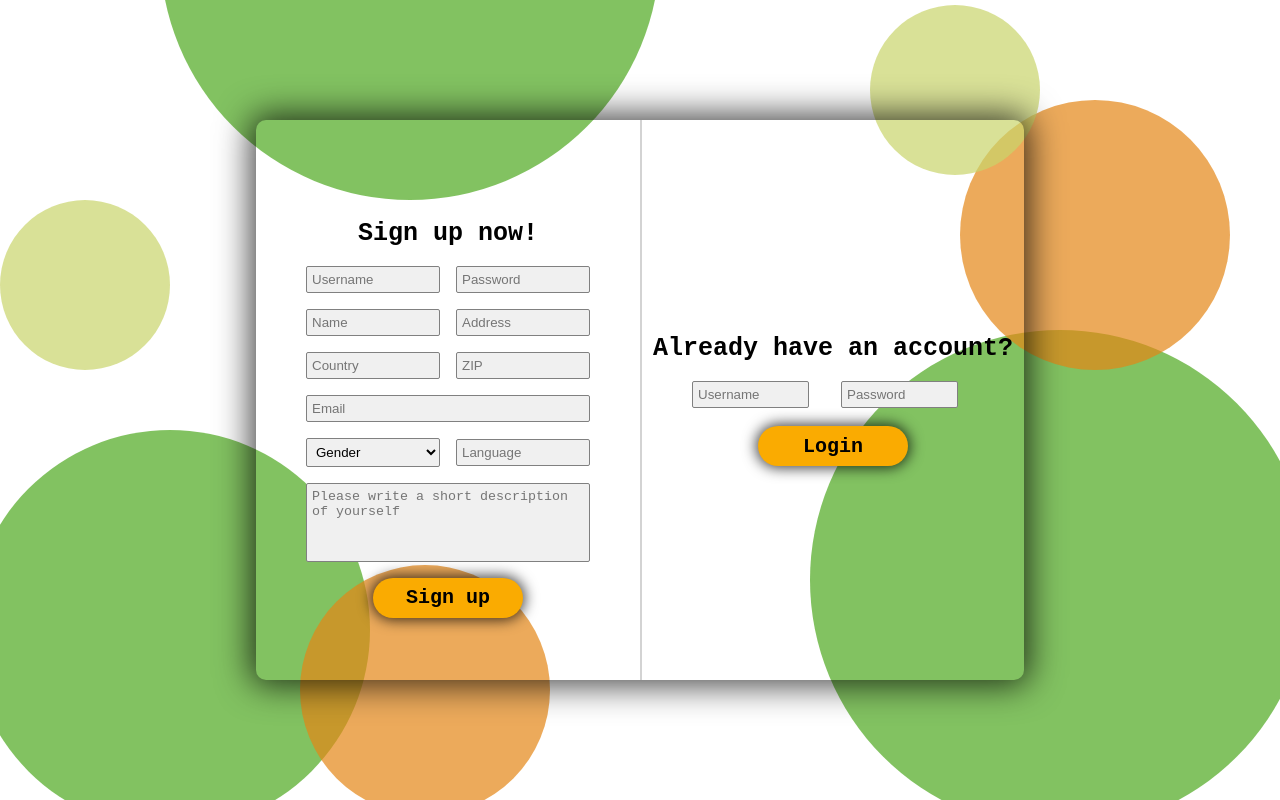
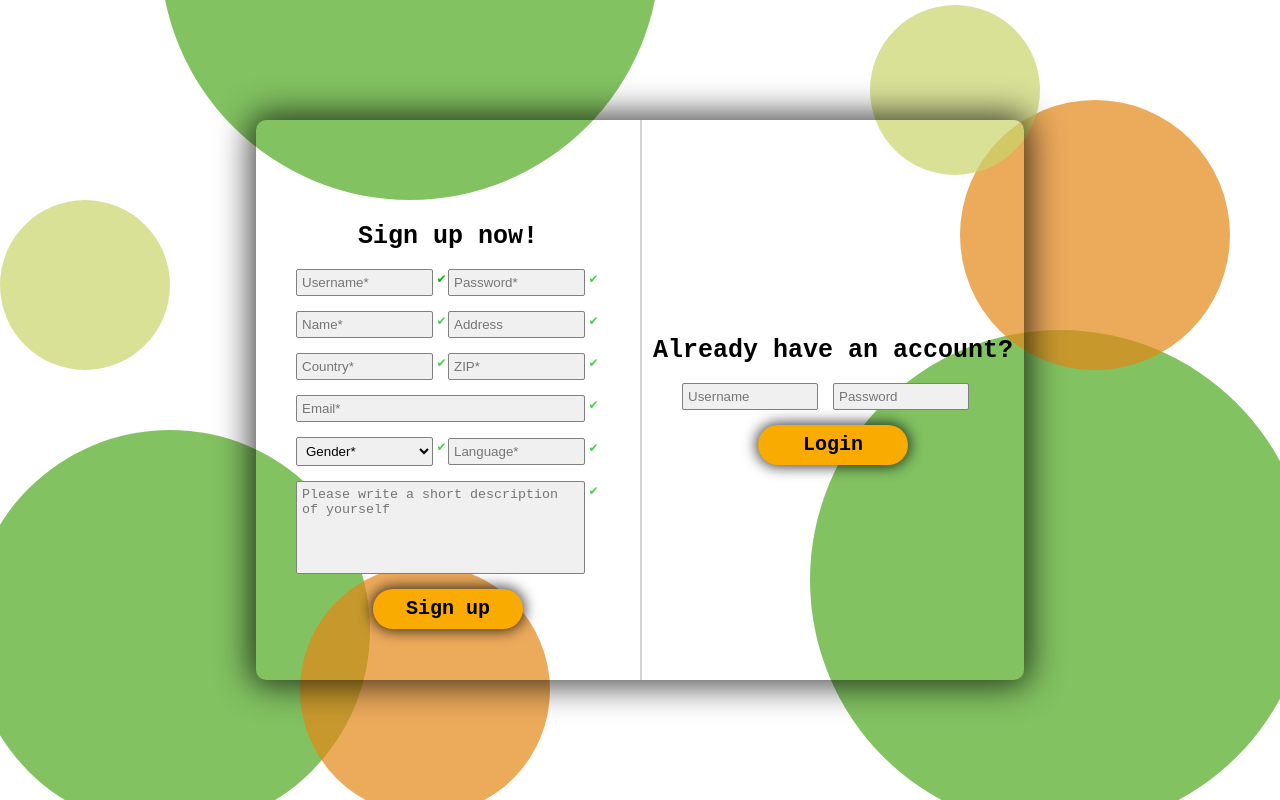
Before and after one commit to TudorMagirescu/TudorMagirescu.github.io, a plain HTML site: page index.html in a window 1280 px wide. Drawn offline with nearby package versions, Linux system fonts and the light colour scheme.

Commit message:
Code skeleton for js form validation

```diff
--- a/css/index-style.css
+++ b/css/index-style.css
@@ -30,20 +30,75 @@ form {
     align-items: center;
     justify-content: center;
     flex-wrap: wrap;
-    padding-inline: 50px;
-    gap: 1em;
+    padding-inline: 40px;
+}
+
+.sign-up-form-div {
+    width: 50%;
+    display: flex;
+    flex-wrap: wrap;
+    margin-bottom: 15px;
+    justify-content: space-between;
+}
+
+/* input:invalid, textarea:invalid, select:invalid {
+    border-color: rgb(255, 0, 0);
+}
+
+input:valid, textarea:valid, select:valid {
+    border-color: rgb(0, 180, 0);
+} */
+
+input:invalid + div .cross-tick::before {
+    font-size: 12px;
+    content: "✖";
+    color: red;
+}
+
+input:valid + div .cross-tick::before {
+    font-size: 12px;
+    content: "✔";
+    color: rgb(0, 180, 0);
+}
+
+select:invalid + div .cross-tick::before {
+    font-size: 12px;
+    content: "✖";
+    color: red;
+}
+
+select:valid + div .cross-tick::before {
+    font-size: 12px;
+    content: "✔";
+    color: rgb(0, 180, 0);
+}
+
+textarea:invalid + div .cross-tick::before {
+    font-size: 12px;
+    content: "✖";
+    color: red;
+}
+
+textarea:valid + div .cross-tick::before {
+    font-size: 12px;
+    content: "✔";
+    color: rgb(0, 180, 0);
+}
+
+.cross-tick-div {
+    width: 5%;
+    margin-right: 2.5%;
 }
 
 input,
 textarea,
 select {
-    width: 40%;
-    flex-grow: 1;
+    width: 90%;
     border-radius: 2px;
     outline: none;
     background: rgb(240, 240, 240);
     padding: 5px;
-    border: 0.5px solid gray;
+    border: 1px solid gray;
 }
 
 textarea {
--- a/index.html
+++ b/index.html
@@ -30,34 +30,64 @@
         <div class="rectangle">
             <h1>Sign up now!</h1>
             <br>
-            <form>
-                <input type="text" id="username" name="username" placeholder="Username">
+            <form id="sign-up-form">
+                <div class="sign-up-form-div" id="sign-up-username-div">
+                    <input type="text" id="sign-up-username-input" name="username" placeholder="Username*">
+                    <div class="cross-tick-div"><p class="cross-tick"></p></div>
+                </div>
 
-                <input type="text" id="password" name="password" placeholder="Password">
+                <div class="sign-up-form-div" id="sign-up-password-div">
+                    <input type="password" id="sign-up-password-input" name="password" placeholder="Password*">
+                    <div class="cross-tick-div"><span class="cross-tick"></span></div>
+                </div>
 
-                <input type="text" id="name" name="name" placeholder="Name">
+                <div class="sign-up-form-div" id="sign-up-name-div">
+                    <input type="text" id="sign-up-name-input" name="name" placeholder="Name*">
+                    <div class="cross-tick-div"><span class="cross-tick"></span></div>
+                </div>
 
-                <input type="text" id="address" name="address" placeholder="Address">
+                <div class="sign-up-form-div" id="sign-up-address-div">
+                    <input type="text" id="sign-up-address-input" name="address" placeholder="Address">
+                    <div class="cross-tick-div"><span class="cross-tick"></span></div>
+                </div>
 
-                <input type="text" id="country" name="country" placeholder="Country">
+                <div class="sign-up-form-div" id="sign-up-country-div">
+                    <input type="text" id="sign-up-country-input" name="country" placeholder="Country*">
+                    <div class="cross-tick-div"><span class="cross-tick"></span></div>
+                </div>
 
-                <input type="text" id="zip" name="zip" placeholder="ZIP">
+                <div class="sign-up-form-div" id="sign-up-zip-div">
+                    <input type="text" id="sign-up-zip-input" name="zip" placeholder="ZIP*">
+                    <div class="cross-tick-div"><span class="cross-tick"></span></div>
+                </div>
 
-                <input type="text" id="email" name="email" placeholder="Email" style="width: 100%; display: block;">
+                <div class="sign-up-form-div" style="width: 100%" id="sign-up-email-div">
+                    <input type="email" id="sign-up-email-input" name="email" placeholder="Email*" style="width: 95%;">
+                    <div style="width: 2.5%; margin-right: 1.25%" class="cross-tick-div"><span  class="cross-tick"></span></div>
+                </div>
 
-                <select name="gender" id="gender">
-                    <option value="" disabled selected hidden>Gender</option>
+                <div class="sign-up-form-div" id="sign-up-gender-div">
+                    <select name="gender" id="sign-up-gender-input">
+                        <option value="" disabled selected hidden>Gender*</option>
                         <option value="male">Male</option>
                         <option value="female">Female</option>
                         <option value="other">Other</option>
                     </select>
+                    <div class="cross-tick-div"><span class="cross-tick"></span></div>
+                </div>
 
-                <input type="text" id="language" name="language" placeholder="Language">
+                <div class="sign-up-form-div" id="sign-up-language-div">
+                    <input type="text" id="sign-up-language-input" name="language" placeholder="Language*">
+                    <div class="cross-tick-div"><span class="cross-tick"></span></div>
+                </div>
 
-                <textarea name="bio" id="bio" style="width: 100%; height: 25%; display:block;"
+                <div class="sign-up-form-div" style="width: 100%; height: 30%" id="sign-up-bio-div">
+                    <textarea name="bio" id="sign-up-bio-input" style="width: 95%; display:block;"
                         placeholder="Please write a short description of yourself"></textarea>
+                    <div style="width: 2.5%; margin-right: 1.25%" class="cross-tick-div"><span class="cross-tick"></span></div>
+                </div>
 
-                <button type="button" class="button">Sign up</button>
+                <button id="sign-up-button" type="submit" class="button">Sign up</button>
             </form>
         </div>
 
@@ -66,20 +96,27 @@
             <br>
             <form>
 
-                <input type="text" id="username" name="username" placeholder="Username"><br>
-                <input type="password" id="password" name="password" placeholder="Password"><br>
+                <div class="sign-up-form-div">
+                    <input type="text" id="username-sign-in" name="username" placeholder="Username" placeholder="Username*"><br>
+                </div>
 
-            </form>
+                <div class="sign-up-form-div">
+                    <input type="password" id="password-sign-in" name="password" placeholder="Password"><br>
+                </div>
+
                 <br>
 
-            <button type="button" class="button">
+                <button type="submit" class="button">
                     <a href="home.html">Login</a>
                 </button>
+            </form>
 
         </div>
 
     </section>
 
+    <script src="js/form-validate.js"></script>
+
 
 </body>
 
--- /dev/null
+++ b/js/form-validate.js
@@ -0,0 +1,71 @@
+document.getElementById("sign-up-button").onclick = function(event) {
+
+    event.preventDefault();
+    details = createDetailsObject();
+
+    let correctFields = 0;
+    const fieldCount = 10;
+
+    for(let property in details)
+        if(typeof details[property] !== 'function')
+            correctFields += validate(details, property);
+
+    console.log(correctFields);
+
+    if(correctFields == fieldCount)
+        alert(details.toString());
+};
+
+function validate(details, property) {
+    showValidationInformation(property, "Looks Good!", true);
+    return true;
+}
+
+function showValidationInformation(property, text, isValid) {
+
+    let pElement = document.createElement("p");
+    let signUpDiv = document.getElementById("sign-up-" + property + "-div");
+
+    if(signUpDiv.lastChild.tagName === 'P')
+        signUpDiv.removeChild(signUpDiv.lastChild);
+
+    pElement.style.fontSize = "16px";
+    if(isValid) {
+        pElement.style.color = "green";
+        document.getElementById("sign-up-" + property + "-input").style.borderColor = "green";
+    }
+
+    else {
+        pElement.style.color = "red";
+        document.getElementById("sign-up-" + property + "-input").style.borderColor = "red";
+    }
+
+    pElement.appendChild(document.createTextNode(text));
+
+    signUpDiv.appendChild(pElement);
+}
+
+function createDetailsObject() {
+
+    let details = {
+        username: document.getElementById("sign-up-username-input").value,
+        password: document.getElementById("sign-up-password-input").value,
+        name: document.getElementById("sign-up-name-input").value,
+        address: document.getElementById("sign-up-address-input").value,
+        country: document.getElementById("sign-up-country-input").value,
+        zip: document.getElementById("sign-up-zip-input").value,
+        email: document.getElementById("sign-up-email-input").value,
+        gender: document.getElementById("sign-up-gender-input").value,
+        language: document.getElementById("sign-up-language-input").value,
+        bio: document.getElementById("sign-up-bio-input").value,
+        toString: function() {
+            let output = "";
+            for(property in details)
+                if(typeof this[property] !== 'function')
+                    output += property + ": " + details[property] + "\n";
+            return output;
+        }
+    };
+
+    return details;
+}
```
Lines whose indentation alone changed are shown as unchanged.
